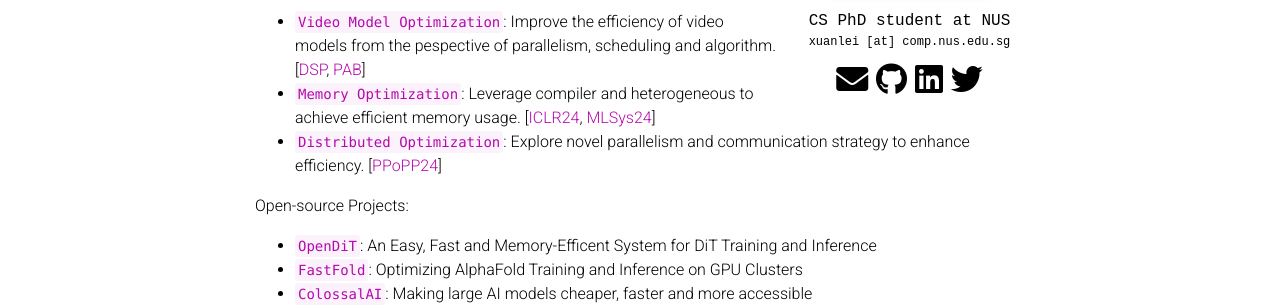
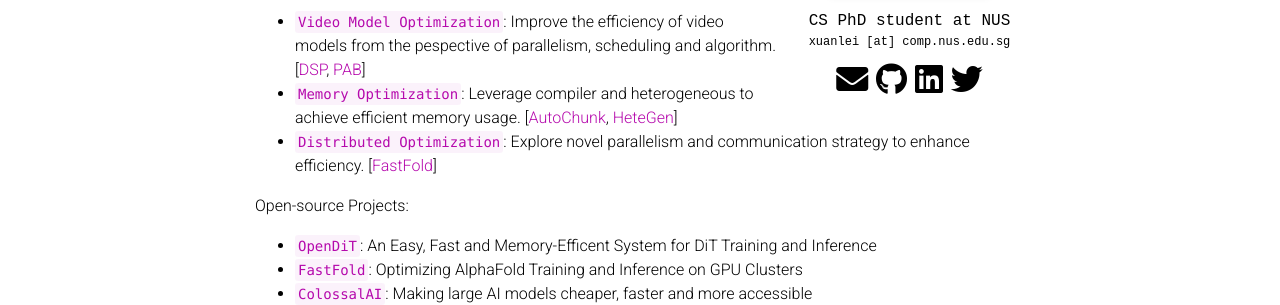
Before and after one commit to oahzxl/oahzxl.github.io, a Jekyll site: the page built from _pages/about.md, in a window 1280 px wide and 900 px high. Shown: the part 383-688 px from the top of the window. Built offline with Jekyll 4.4.1, drawn with Linux system fonts in a browser that asks for light colours; full-size pictures stand in for the smaller copies a plugin makes; comment, search, counter and statistics services are not loaded; a style sheet for code colours, icons or effects is not loaded.

Commit message:
update about

```diff
--- a/_pages/about.md
+++ b/_pages/about.md
@@ -25,8 +25,8 @@
 
 My research focuses on `efficient and scalable machine learning system` with a primary emphasis on the following areas:
 * `Video Model Optimization`: Improve the efficiency of video models from the pespective of parallelism, scheduling and algorithm. [<a href="https://oahzxl.github.io/publications/#DSP">DSP</a>, <a href="https://oahzxl.github.io/publications/#PAB">PAB</a>]
-* `Memory Optimization`: Leverage compiler and heterogeneous to achieve efficient memory usage. [<a href="https://oahzxl.github.io/publications/#AutoChunk">ICLR24</a>, <a href="https://oahzxl.github.io/publications/#HeteGen">MLSys24</a>]
-* `Distributed Optimization`: Explore novel parallelism and communication strategy to enhance efficiency. [<a href="https://oahzxl.github.io/publications/#FastFold">PPoPP24</a>]
+* `Memory Optimization`: Leverage compiler and heterogeneous to achieve efficient memory usage. [<a href="https://oahzxl.github.io/publications/#AutoChunk">AutoChunk</a>, <a href="https://oahzxl.github.io/publications/#HeteGen">HeteGen</a>]
+* `Distributed Optimization`: Explore novel parallelism and communication strategy to enhance efficiency. [<a href="https://oahzxl.github.io/publications/#FastFold">FastFold</a>]
 
 Open-source Projects:
 * [`OpenDiT`](https://github.com/NUS-HPC-AI-Lab/OpenDiT): An Easy, Fast and Memory-Efficent System for DiT Training and Inference
```
